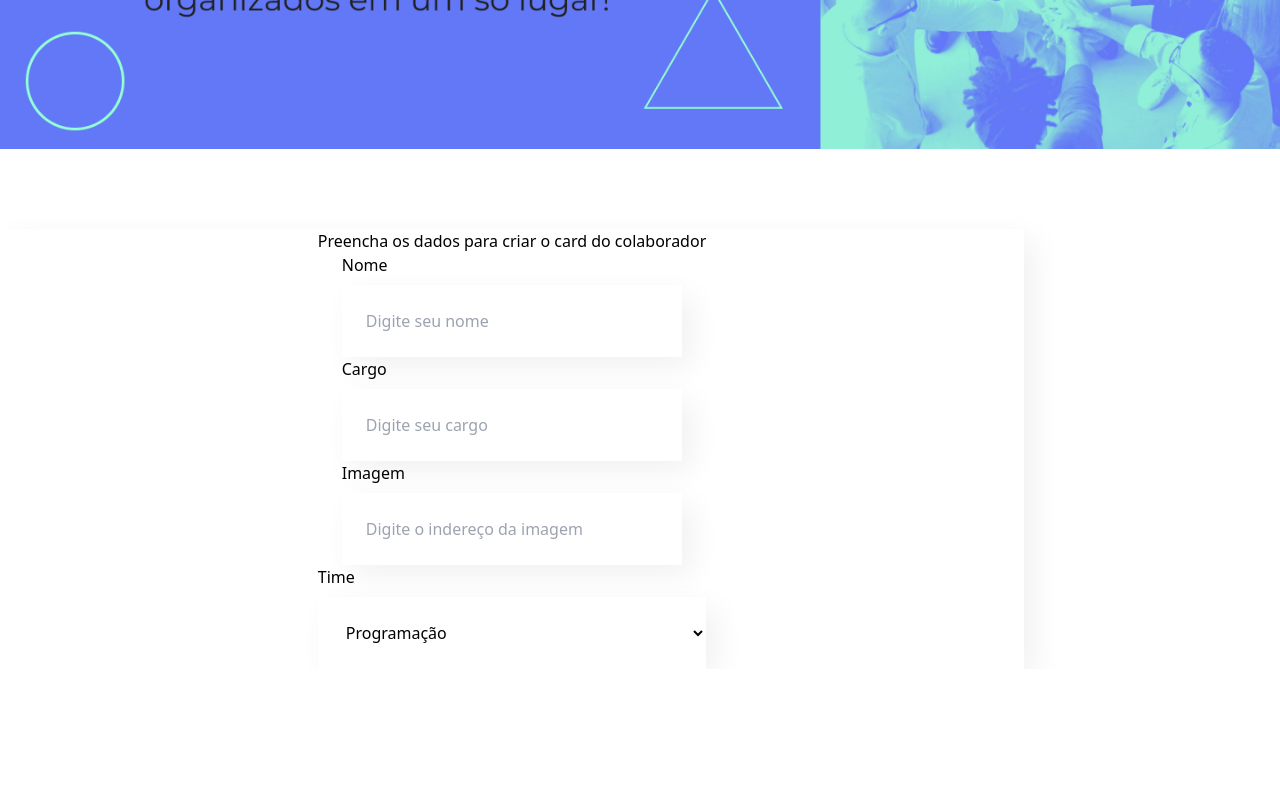
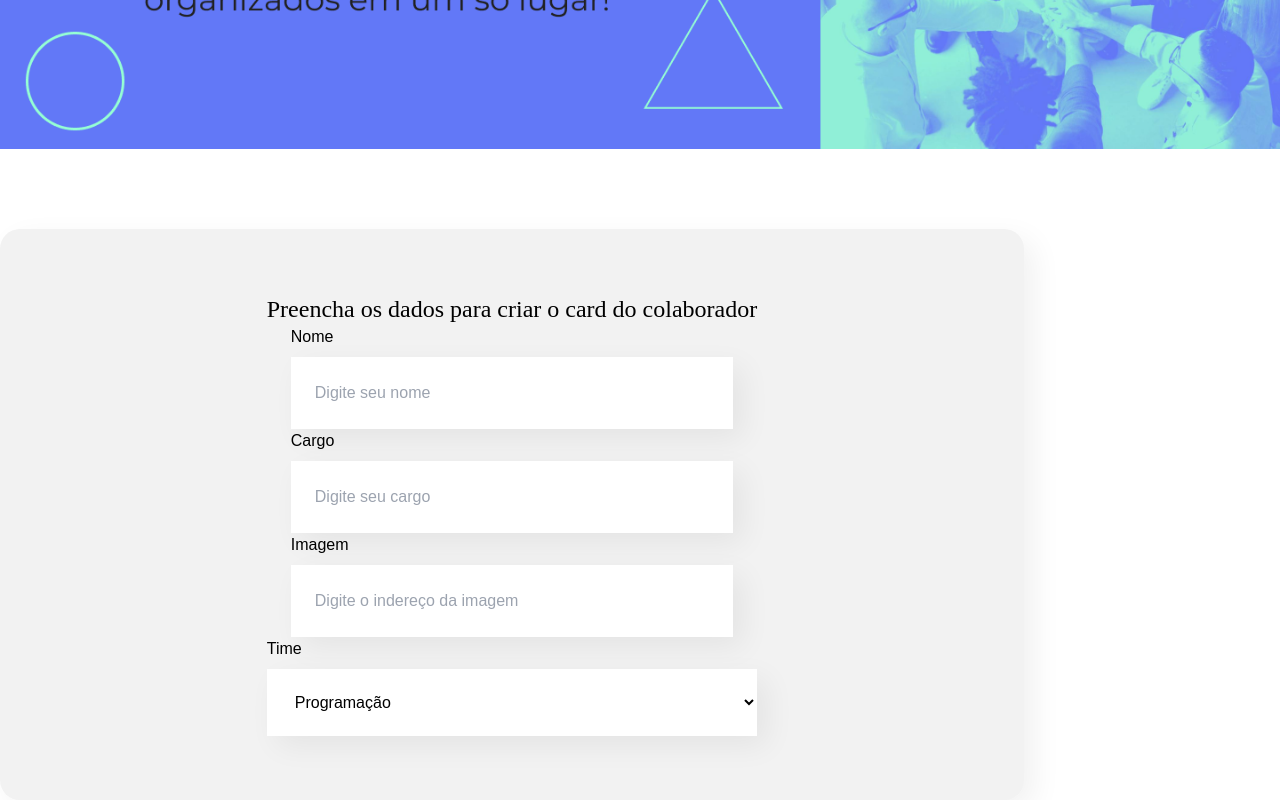
Before and after one commit to rafacandido7/Alura, a React (Create React App) app in the folder ReactJs/organogram/: page / in a window 1280 px wide. Shown: the part 345-1145 px from the top of the page. Before the commit the page ends 1014 px from the top, so only its background shows below. Built offline with nearby package versions, Linux system fonts and the light colour scheme.

Commit message:
Removing sccs files

```diff
--- a/ReactJs/organogram/src/components/Button/styles.scss
+++ /dev/null
@@ -1,5 +0,0 @@
-/*
-div button {
-    background-color: aqua;
-}
-*/
--- a/ReactJs/organogram/src/components/Form/index.jsx
+++ b/ReactJs/organogram/src/components/Form/index.jsx
@@ -13,13 +13,15 @@ const Form = (props) => {
     ]
 
     return (
-        <section className='flex justify-center mt-20 w-4/5 bg-color-primary-gray shadow-[10px_10px_30px_0_rgba(0,0,0,0.06)] px-9 py-18 radious-'>
-            <form >
-                <h2>Preencha os dados para criar o card do colaborador</h2>
-                <TextField label='Nome' placeholder='Digite seu nome'/>
-                <TextField label='Cargo' placeholder='Digite seu cargo'/>
-                <TextField label='Imagem' placeholder='Digite o indereço da imagem'/>
-                <Dropdown label='Time' item={teamWorks} placeholder='Escolha seu time'></Dropdown>
+        <section className='flex justify-center mt-20 w-4/5 bg-primary-gray shadow-[10px_10px_30px_0_rgba(0,0,0,0.06)] px-9 py-16 rounded'>
+            <form>
+                <h2 className='font-title text-2xl'>Preencha os dados para criar o card do colaborador</h2>
+                <div className="font-paragraph">
+                    <TextField label='Nome' placeholder='Digite seu nome'/>
+                    <TextField label='Cargo' placeholder='Digite seu cargo'/>
+                    <TextField label='Imagem' placeholder='Digite o indereço da imagem'/>
+                    <Dropdown label='Time' item={teamWorks} placeholder='Escolha seu time'></Dropdown>
+                </div>
             </form>
         </section>
     )
--- a/ReactJs/organogram/src/components/TextField/index.jsx
+++ b/ReactJs/organogram/src/components/TextField/index.jsx
@@ -2,7 +2,7 @@ const TextField = (props) => {
     return (
         <div className='mx-6'>
             <label className='block mb-2 text-base'>{props.label}</label>
-            <input className='bg-white p-6 text-base shadow-[10px_10px_30px_0_rgba(0,0,0,0.06)] w-full border-none border-box' placeholder={props.placeholder} />
+            <input className='bg-white p-6 text-base shadow-[10px_10px_30px_0_rgba(0,0,0,0.06)] w-full border-none box-border' placeholder={props.placeholder} />
         </div>
     )
 }
--- a/ReactJs/organogram/tailwind.config.js
+++ b/ReactJs/organogram/tailwind.config.js
@@ -39,7 +39,11 @@ module.exports = {
         'lg': '0.5rem',
         'full': '9999px',
         'large': '12px',
-      }
+      },
+      fontFamily: {
+        title: ['Prata', 'serif'],
+        paragraph:['Montserrat', 'sans-serif']
+      },
     },
   },
   plugins: [],
```
Also changed, not shown: ReactJs/organogram/src/components/Banner/styles.scss (deleted, +0 -9 lines), ReactJs/organogram/src/components/Dropdown/styles.scss (deleted, +0 -17 lines), ReactJs/organogram/src/components/Form/styles.scss (deleted, +0 -15 lines).
